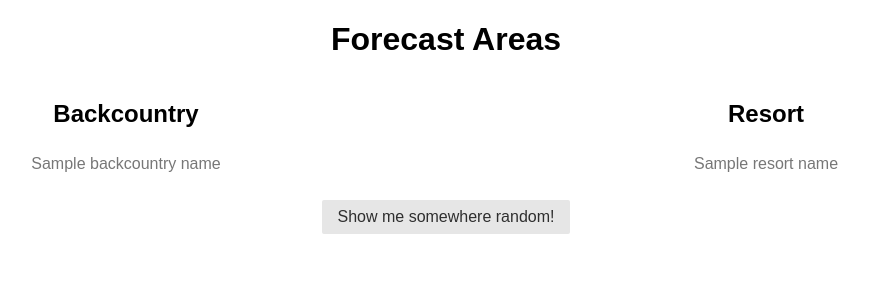
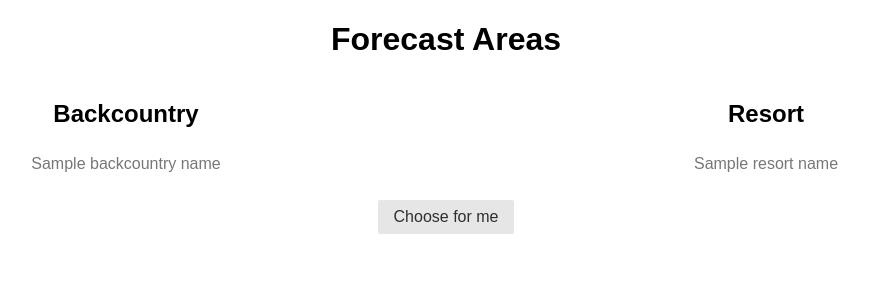
Before and after one commit to willzittlau/ski-forecast, a Flask app: template templates/index.html in a window 1280 px wide. Shown: the top 300 px of the page, without its empty margins (194-1063 px from the left). Run offline with Flask 2, Linux system fonts and the light colour scheme; the template is opened without the code that fills it: most values are stand-ins (such as "Sample title", 1, 10 or a date in 2020); parts of the project's set-up code (start-up, migrations or seed data) failed here and were passed over; some libraries are stand-ins or nearby versions.

Commit message:
update readme for description of v1 and changes for v2

```diff
--- a/templates/index.html
+++ b/templates/index.html
@@ -34,6 +34,6 @@
     </div>
     <br>
     <div class= "button-block">
-        <a href="{{ url_for('forecast', area_name=rand_url) }}"><button class="pure-button"> Show me somewhere random! </button></a>
+        <a href="{{ url_for('forecast', area_name=rand_url) }}"><button class="pure-button"> Choose for me </button></a>
     </div>
 {%endblock%}
```
